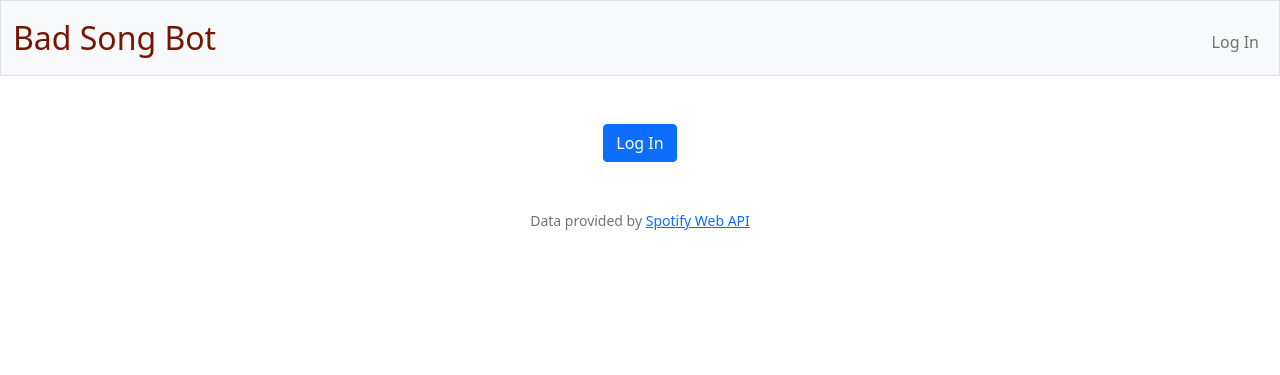
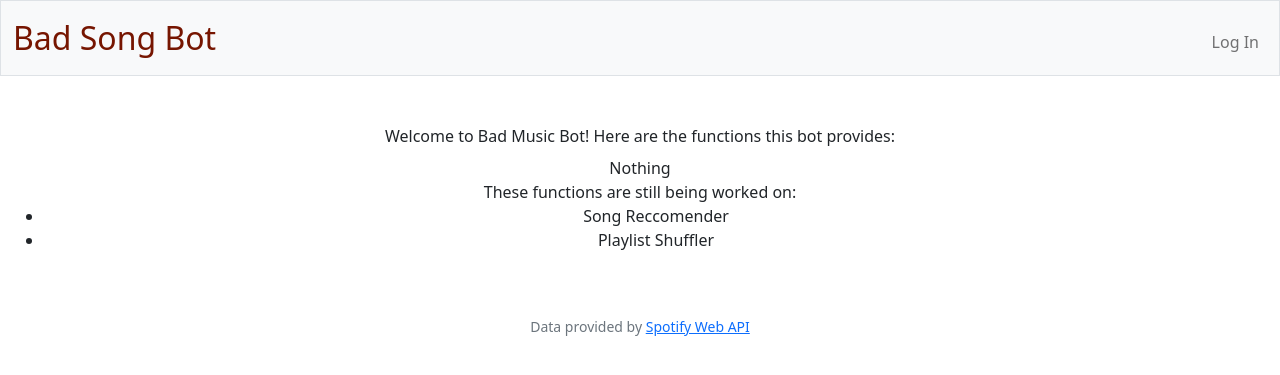
Before and after one commit to duckyfuz/CS50-F, a Flask app: template templates/login.html in a window 1280 px wide. Shown: the top 375 px of the page. Run offline with Flask 2, Linux system fonts and the light colour scheme; the template is opened without the code that fills it, so the values that code supplies are empty; parts of the project's set-up code (start-up, migrations or seed data) failed here and were passed over.

Commit message:
Initial work done, login logout working

```diff
--- a/app.py
+++ b/app.py
@@ -1,9 +1,8 @@
 import os
-from flask import Flask, session, request, redirect
-from flask_session import Session
 import spotipy
 
-import cred
+from flask import Flask, session, request, redirect, render_template
+from flask_session import Session
 
 app = Flask(__name__)
 app.config['SECRET_KEY'] = os.urandom(64)
@@ -28,20 +27,16 @@ def index():
     if not auth_manager.validate_token(cache_handler.get_cached_token()):
         # Step 1. Display sign in link when no token
         auth_url = auth_manager.get_authorize_url()
-        return f'<h2><a href="{auth_url}">Sign in</a></h2>'
+        return render_template("login.html", logged=False, auth_url = auth_url)
 
     # Step 3. Signed in, display data
     spotify = spotipy.Spotify(auth_manager=auth_manager)
-    return f'<h2>Hi {spotify.me()["display_name"]}, ' \
-           f'<small><a href="/sign_out">[sign out]<a/></small></h2>' \
-           f'<a href="/playlists">my playlists</a> | ' \
-           f'<a href="/currently_playing">currently playing</a> | ' \
-        f'<a href="/current_user">me</a>' \
+    return render_template("index.html", logged=True, spotify=spotify)
 
 
 
-@app.route('/sign_out')
-def sign_out():
+@app.route('/logout')
+def logout():
     session.pop("token_info", None)
     return redirect('/')
 
@@ -63,6 +58,7 @@ def currently_playing():
     auth_manager = spotipy.oauth2.SpotifyOAuth(cache_handler=cache_handler)
     if not auth_manager.validate_token(cache_handler.get_cached_token()):
         return redirect('/')
+
     spotify = spotipy.Spotify(auth_manager=auth_manager)
     track = spotify.current_user_playing_track()
     if not track is None:
--- a/templates/index.html
+++ b/templates/index.html
@@ -6,4 +6,9 @@
 
 {% block main %}
     Welcome
+    <h2>Hi {{  spotify.me()["display_name"]  }}, ' \
+    <small><a href="/logout">[logout]<a/></small></h2>' \
+    <a href="/playlists">my playlists</a> | ' \
+    <a href="/currently_playing">currently playing</a> | ' \
+    <a href="/current_user">me</a>' \
 {% endblock %}
--- a/templates/layout.html
+++ b/templates/layout.html
@@ -29,19 +29,16 @@
                     <span class="navbar-toggler-icon"></span>
                 </button>
                 <div class="collapse navbar-collapse" id="navbar">
-                    {% if session["user_id"] %}
+                    {% if logged == True %}
                         <ul class="navbar-nav me-auto mt-2">
-                            <li class="nav-item"><a class="nav-link" href="/quote">Reccomend</a></li>
-                            <li class="nav-item"><a class="nav-link" href="/buy">Buy</a></li>
-                            <li class="nav-item"><a class="nav-link" href="/sell">Sell</a></li>
-                            <li class="nav-item"><a class="nav-link" href="/history">History</a></li>
+                            <li class="nav-item"><a class="nav-link" href="/recomend">Recomend</a></li>
                         </ul>
                         <ul class="navbar-nav ms-auto mt-2">
                             <li class="nav-item"><a class="nav-link" href="/logout">Log Out</a></li>
                         </ul>
                     {% else %}
                         <ul class="navbar-nav ms-auto mt-2">
-                            <li class="nav-item"><a class="nav-link" href="/login">Log In</a></li>
+                            <li class="nav-item"><a class="nav-link" href="/">Log In</a></li>
                         </ul>
                     {% endif %}
                 </div>
--- a/templates/login.html
+++ b/templates/login.html
@@ -5,7 +5,20 @@
 {% endblock %}
 
 {% block main %}
-    <form action="/login" method="post">
-        <button class="btn btn-primary" type="submit">Log In</button>
-    </form>
+    Welcome to Bad Music Bot!
+    Here are the functions this bot provides:
+    <ul class="navbar-nav ms-auto mt-2">
+        <li class="nav-item">
+            Nothing
+        </li>
+    </ul>
+    These functions are still being worked on:
+    <ul>
+        <li>
+            Song Reccomender
+        </li>
+        <li>
+            Playlist Shuffler
+        </li>
+    </ul>
 {% endblock %}
```
Also changed, not shown: 1 other file.
